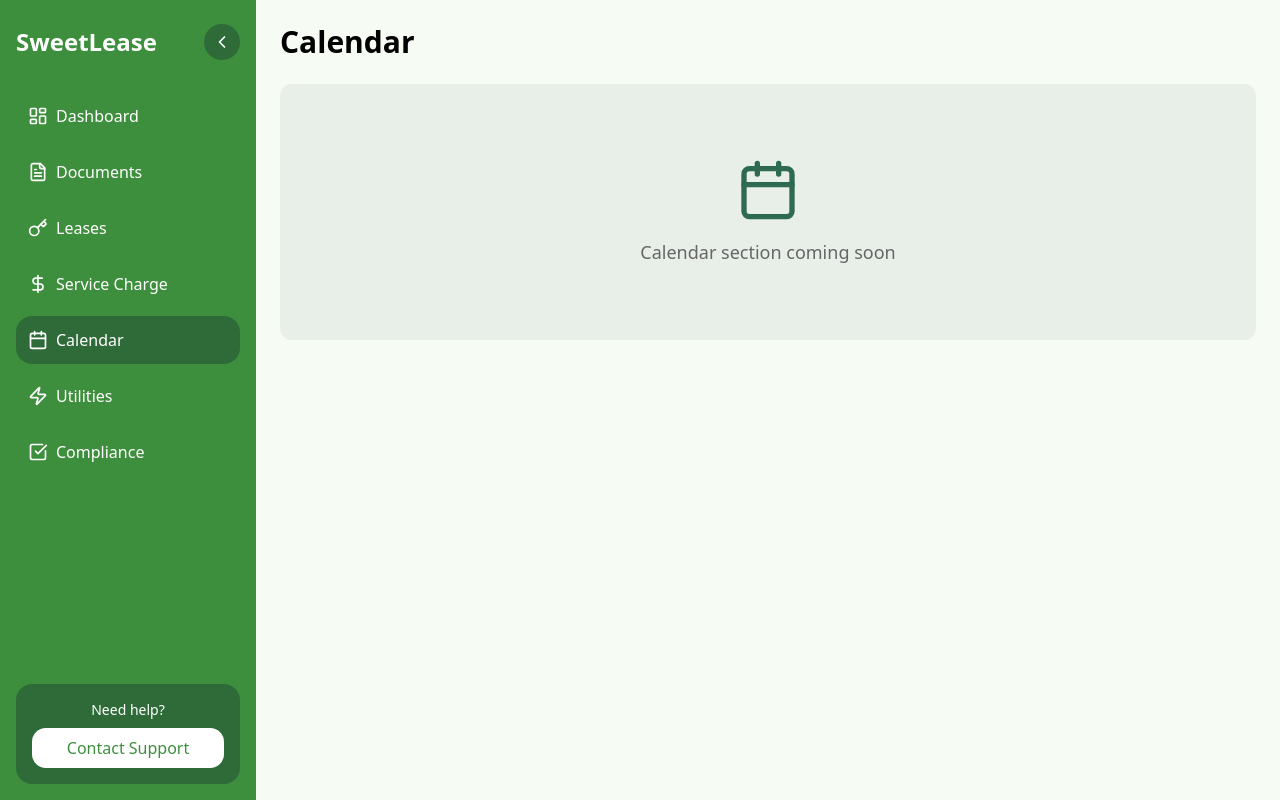
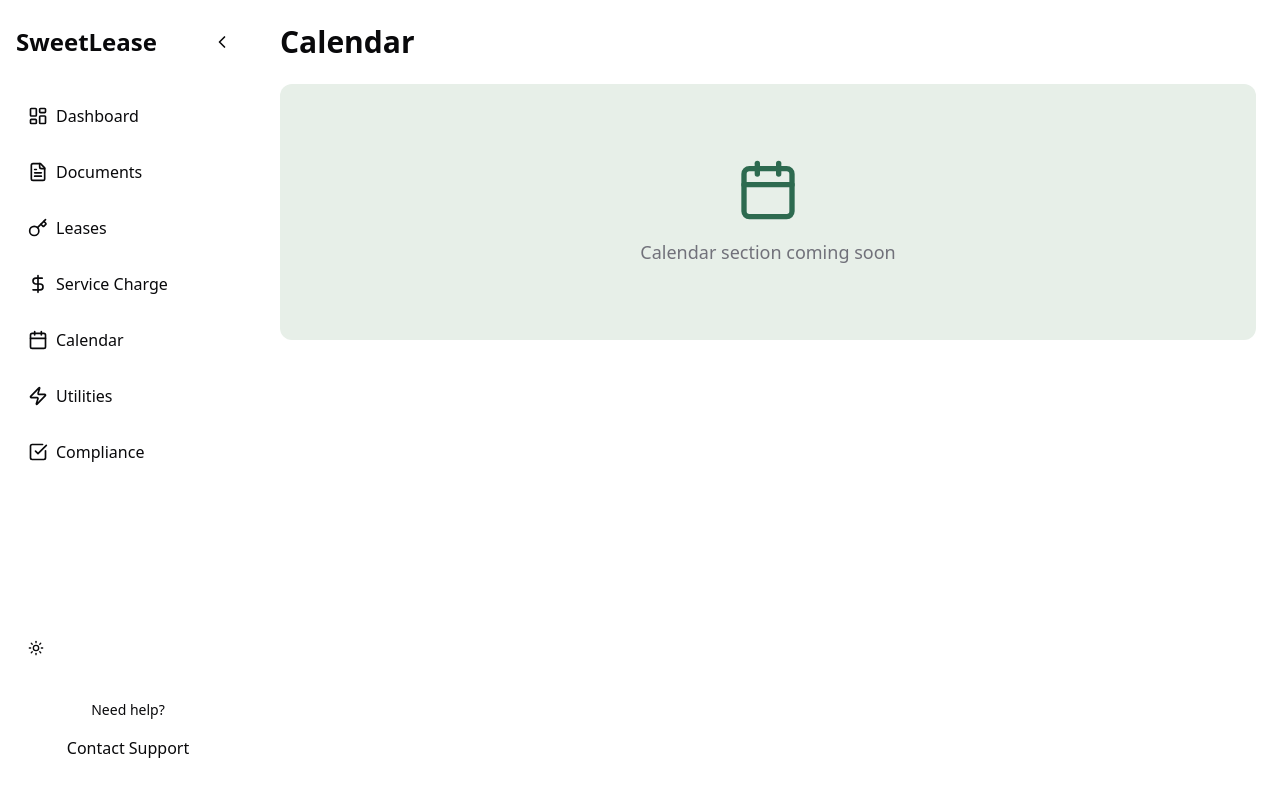
Before and after one commit to nectarenterprises/vibrant-tenant-dashboard, a React (Vite) app: page /calendar in a window 1280 px wide. Built offline with nearby package versions, Linux system fonts and the light colour scheme.

Commit message:
Add dark mode support
Implements dark mode functionality.

```diff
--- a/src/App.tsx
+++ b/src/App.tsx
@@ -1,7 +1,7 @@
-
 import { Toaster } from "@/components/ui/toaster";
 import { Toaster as Sonner } from "@/components/ui/sonner";
 import { TooltipProvider } from "@/components/ui/tooltip";
+import { ThemeProvider } from "next-themes";
 import { QueryClient, QueryClientProvider } from "@tanstack/react-query";
 import { BrowserRouter, Routes, Route } from "react-router-dom";
 import Index from "./pages/Index";
@@ -17,6 +17,7 @@ const queryClient = new QueryClient();
 
 const App = () => (
   <QueryClientProvider client={queryClient}>
+    <ThemeProvider defaultTheme="system" enableSystem>
       <TooltipProvider>
         <Toaster />
         <Sonner />
@@ -33,6 +34,7 @@ const App = () => (
           </Routes>
         </BrowserRouter>
       </TooltipProvider>
+    </ThemeProvider>
   </QueryClientProvider>
 );
 
--- a/src/components/layout/Sidebar.tsx
+++ b/src/components/layout/Sidebar.tsx
@@ -1,7 +1,7 @@
-
 import React from 'react';
 import { Link, useLocation } from 'react-router-dom';
 import { cn } from '@/lib/utils';
+import { ThemeToggle } from '@/components/theme/ThemeToggle';
 import {
   LayoutDashboard,
   FileText,
@@ -32,12 +32,10 @@ const Sidebar: React.FC<SidebarProps> = ({ collapsed, setCollapsed }) => {
   ];
 
   return (
-    <div
-      className={cn(
+    <div className={cn(
       "fixed left-0 top-0 z-40 h-full bg-sidebar transition-all duration-300 ease-in-out",
       collapsed ? "w-20" : "w-64"
-      )}
-    >
+    )}>
       <div className="flex h-full flex-col justify-between p-4">
         <div>
           <div className="flex items-center justify-between mb-8 mt-2">
@@ -72,6 +70,8 @@ const Sidebar: React.FC<SidebarProps> = ({ collapsed, setCollapsed }) => {
           </nav>
         </div>
 
+        <div className="space-y-4">
+          <ThemeToggle />
           <div className="rounded-lg bg-sidebar-accent p-4 text-center text-sidebar-foreground">
             {!collapsed ? (
               <div className="space-y-2">
@@ -101,6 +101,7 @@ const Sidebar: React.FC<SidebarProps> = ({ collapsed, setCollapsed }) => {
           </div>
         </div>
       </div>
+    </div>
   );
 };
 
--- /dev/null
+++ b/src/components/theme/ThemeToggle.tsx
@@ -0,0 +1,21 @@
+
+import { Moon, Sun } from "lucide-react";
+import { useTheme } from "next-themes";
+import { Button } from "@/components/ui/button";
+
+export function ThemeToggle() {
+  const { theme, setTheme } = useTheme();
+
+  return (
+    <Button
+      variant="ghost"
+      size="icon"
+      onClick={() => setTheme(theme === "dark" ? "light" : "dark")}
+      className="text-foreground hover:bg-muted"
+    >
+      <Sun className="h-5 w-5 rotate-0 scale-100 transition-transform dark:-rotate-90 dark:scale-0" />
+      <Moon className="absolute h-5 w-5 rotate-90 scale-0 transition-transform dark:rotate-0 dark:scale-100" />
+      <span className="sr-only">Toggle theme</span>
+    </Button>
+  );
+}
--- a/src/index.css
+++ b/src/index.css
@@ -1,87 +1,51 @@
-
 @tailwind base;
 @tailwind components;
 @tailwind utilities;
 
 @layer base {
   :root {
-    --background: 100 55% 97%;
-    --foreground: 0 0% 0%;
-
+    --background: 0 0% 100%;
+    --foreground: 240 10% 3.9%;
     --card: 0 0% 100%;
-    --card-foreground: 0 0% 0%;
-
+    --card-foreground: 240 10% 3.9%;
     --popover: 0 0% 100%;
-    --popover-foreground: 0 0% 0%;
-
+    --popover-foreground: 240 10% 3.9%;
     --primary: 120 40% 40%;
-    --primary-foreground: 0 0% 100%;
-
+    --primary-foreground: 0 0% 98%;
     --secondary: 130 40% 30%;
-    --secondary-foreground: 0 0% 100%;
-
+    --secondary-foreground: 240 5.9% 10%;
     --muted: 130 20% 92%;
-    --muted-foreground: 0 0% 40%;
-
+    --muted-foreground: 240 3.8% 46.1%;
     --accent: 120 30% 92%;
-    --accent-foreground: 0 0% 0%;
-
+    --accent-foreground: 240 5.9% 10%;
     --destructive: 0 84.2% 60.2%;
     --destructive-foreground: 0 0% 98%;
-
     --border: 120 30% 85%;
     --input: 120 30% 85%;
     --ring: 120 40% 40%;
-
     --radius: 1rem;
-
-    --sidebar-background: 120 40% 40%;
-    --sidebar-foreground: 0 0% 100%;
-    --sidebar-primary: 0 0% 100%;
-    --sidebar-primary-foreground: 120 40% 40%;
-    --sidebar-accent: 130 40% 30%;
-    --sidebar-accent-foreground: 0 0% 100%;
-    --sidebar-border: 130 40% 20%;
-    --sidebar-ring: 130 40% 30%;
   }
 
   .dark {
-    --background: 0 0% 10%;
-    --foreground: 120 40% 80%;
-
-    --card: 0 0% 12%;
-    --card-foreground: 120 40% 80%;
-
-    --popover: 0 0% 12%;
-    --popover-foreground: 120 40% 80%;
-
-    --primary: 120 40% 40%;
-    --primary-foreground: 0 0% 100%;
-
+    --background: 240 10% 3.9%;
+    --foreground: 0 0% 98%;
+    --card: 240 10% 3.9%;
+    --card-foreground: 0 0% 98%;
+    --popover: 240 10% 3.9%;
+    --popover-foreground: 0 0% 98%;
+    --primary: 120 40% 50%;
+    --primary-foreground: 240 5.9% 10%;
     --secondary: 130 40% 30%;
-    --secondary-foreground: 120 40% 80%;
-
-    --muted: 0 0% 20%;
-    --muted-foreground: 120 20% 65%;
-
-    --accent: 130 40% 30%;
-    --accent-foreground: 120 40% 80%;
-
+    --secondary-foreground: 0 0% 98%;
+    --muted: 240 3.7% 15.9%;
+    --muted-foreground: 240 5% 64.9%;
+    --accent: 240 3.7% 15.9%;
+    --accent-foreground: 0 0% 98%;
     --destructive: 0 62.8% 30.6%;
-    --destructive-foreground: 120 40% 80%;
-
-    --border: 130 40% 24%;
-    --input: 130 40% 24%;
+    --destructive-foreground: 0 0% 98%;
+    --border: 240 3.7% 15.9%;
+    --input: 240 3.7% 15.9%;
     --ring: 120 40% 40%;
-
-    --sidebar-background: 120 40% 30%;
-    --sidebar-foreground: 0 0% 100%;
-    --sidebar-primary: 0 0% 100%;
-    --sidebar-primary-foreground: 120 40% 30%;
-    --sidebar-accent: 130 40% 25%;
-    --sidebar-accent-foreground: 0 0% 100%;
-    --sidebar-border: 130 40% 15%;
-    --sidebar-ring: 130 40% 30%;
   }
 }
 
@@ -89,9 +53,8 @@
   * {
     @apply border-border;
   }
-
   body {
-    @apply bg-background text-foreground;
+    @apply bg-background text-foreground transition-colors duration-300;
   }
 }
 
--- a/tailwind.config.ts
+++ b/tailwind.config.ts
@@ -1,4 +1,3 @@
-
 import type { Config } from "tailwindcss";
 
 export default {
@@ -13,10 +12,10 @@ export default {
   theme: {
     container: {
       center: true,
-			padding: '2rem',
+      padding: "2rem",
       screens: {
-				'2xl': '1400px'
-			}
+        "2xl": "1400px",
+      },
     },
     extend: {
       colors: {
```
Lines whose indentation alone changed are shown as unchanged.
